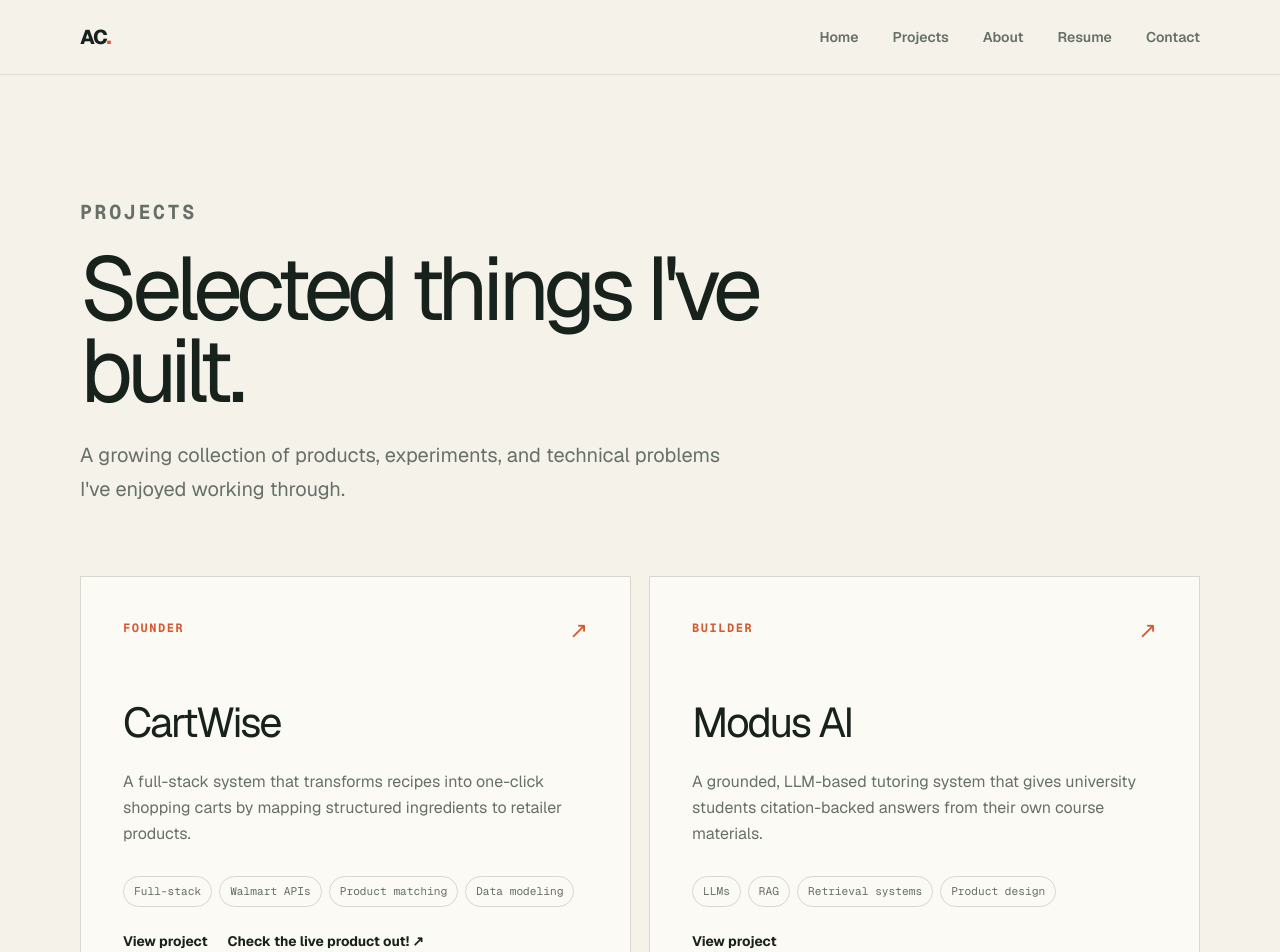
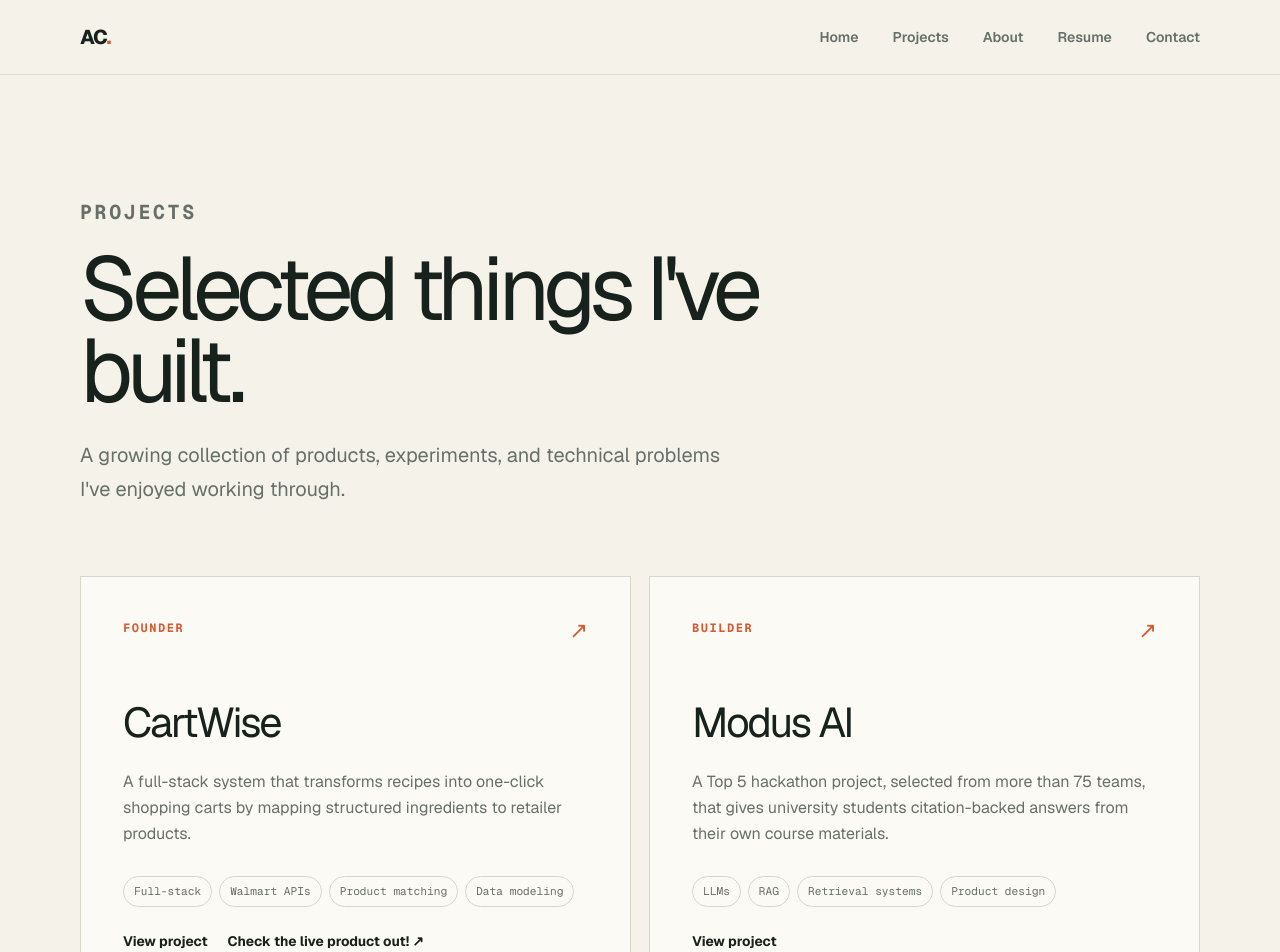
Before and after one commit to apcolon/PersonalWebsite, a Next.js app: page /projects in a window 1280 px wide. Shown: the top 952 px of the page. Built offline with nearby package versions, Linux system fonts and the light colour scheme.

Commit message:
Add Modus AI hackathon placement

```diff
--- a/src/data/projects.ts
+++ b/src/data/projects.ts
@@ -40,10 +40,11 @@ export const projects: Project[] = [
     role: "Builder",
     date: "February 2026",
     description:
-      "A grounded, LLM-based tutoring system that gives university students citation-backed answers from their own course materials.",
+      "A Top 5 hackathon project, selected from more than 75 teams, that gives university students citation-backed answers from their own course materials.",
     overview:
       "Modus AI ingests lecture transcripts and course resources to answer questions with citations and timestamp links. Retrieval and filtering reduce hallucinations, while separate chat and search experiences support different learning goals.",
     highlights: [
+      "Placed Top 5 in a hackathon with more than 75 competing teams",
       "Delivers citation-backed answers with timestamp linking",
       "Uses retrieval and filtering to reduce unsupported responses",
       "Explores chat and search interaction models through user experiments",
```
